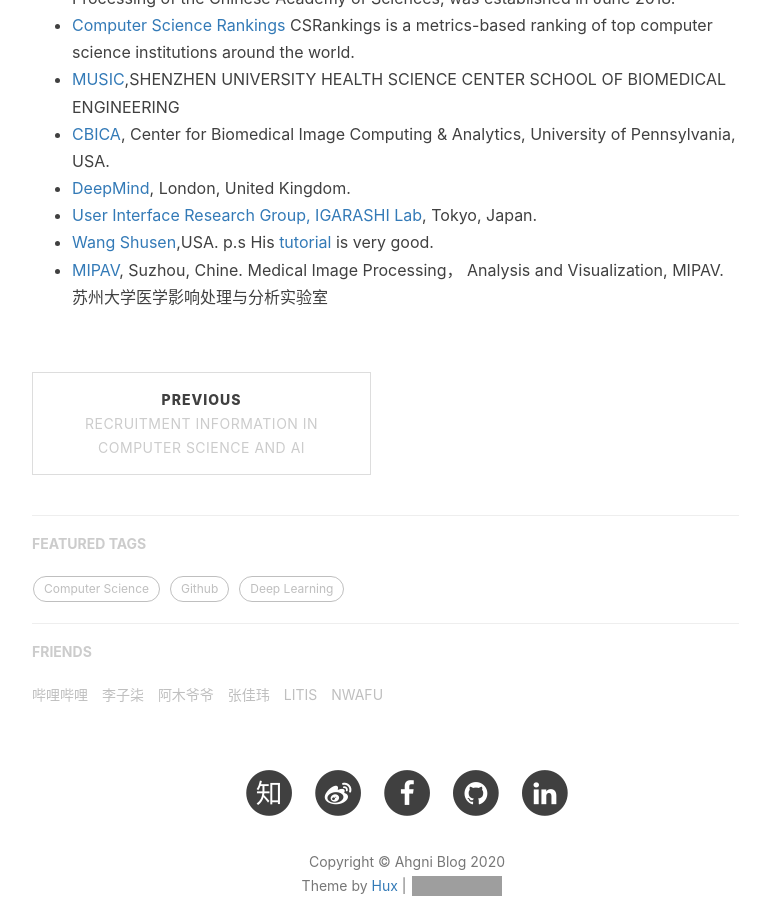
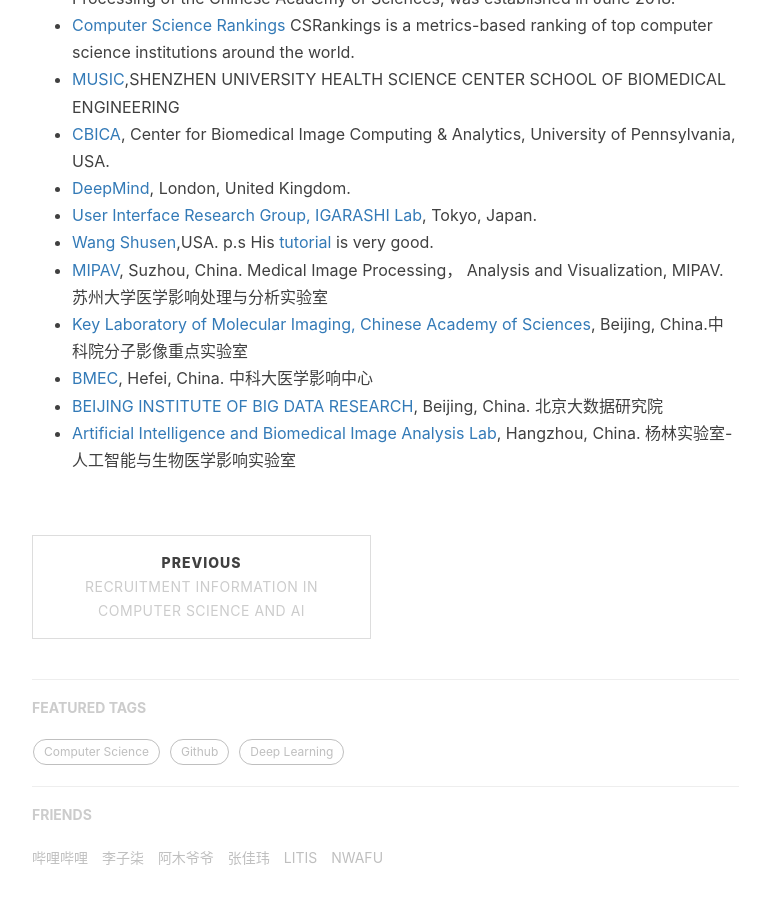
Before and after one commit to jizhang02/jizhang02.github.io, a Jekyll site: the page built from _posts/2020-04-04-lab.markdown, in a window 1280 px wide and 900 px high, scrolled down 1224 px. Shown: the whole window, without its empty margins (233-1003 px from the left). Built offline with Jekyll 4.4.1, drawn with Linux system fonts in a browser that asks for light colours; nearby versions of some CDN libraries; comment, search, counter and statistics services are not loaded; grey boxes are pictures that could not be loaded.

Commit message:
Update 2020-04-04-lab.markdown

```diff
--- a/_posts/2020-04-04-lab.markdown
+++ b/_posts/2020-04-04-lab.markdown
@@ -30,4 +30,8 @@
 * [DeepMind](https://deepmind.com/), London, United Kingdom.
 * [User Interface Research Group, IGARASHI Lab](https://www-ui.is.s.u-tokyo.ac.jp/en/), Tokyo, Japan.
 * [Wang Shusen](http://wangshusen.github.io/index.html),USA. p.s His [tutorial](https://www.youtube.com/channel/UC9qKcEgXHPFP2-ywYoA-E0Q) is very good.
-* [MIPAV](http://www.mipav.net/), Suzhou, Chine. Medical Image Processing， Analysis and Visualization, MIPAV. 苏州大学医学影响处理与分析实验室
+* [MIPAV](http://www.mipav.net/), Suzhou, China. Medical Image Processing， Analysis and Visualization, MIPAV. 苏州大学医学影响处理与分析实验室
+* [Key Laboratory of Molecular Imaging, Chinese Academy of Sciences](http://www.3dmed.net/), Beijing, China.中科院分子影像重点实验室
+* [BMEC](https://bmec.ustc.edu.cn/), Hefei, China. 中科大医学影响中心
+* [BEIJING INSTITUTE OF BIG DATA RESEARCH](http://www.bibdr.org/), Beijing, China. 北京大数据研究院
+* [Artificial Intelligence and Biomedical Image Analysis Lab](https://www.yanglinlab.com/), Hangzhou, China. 杨林实验室-人工智能与生物医学影响实验室
```
